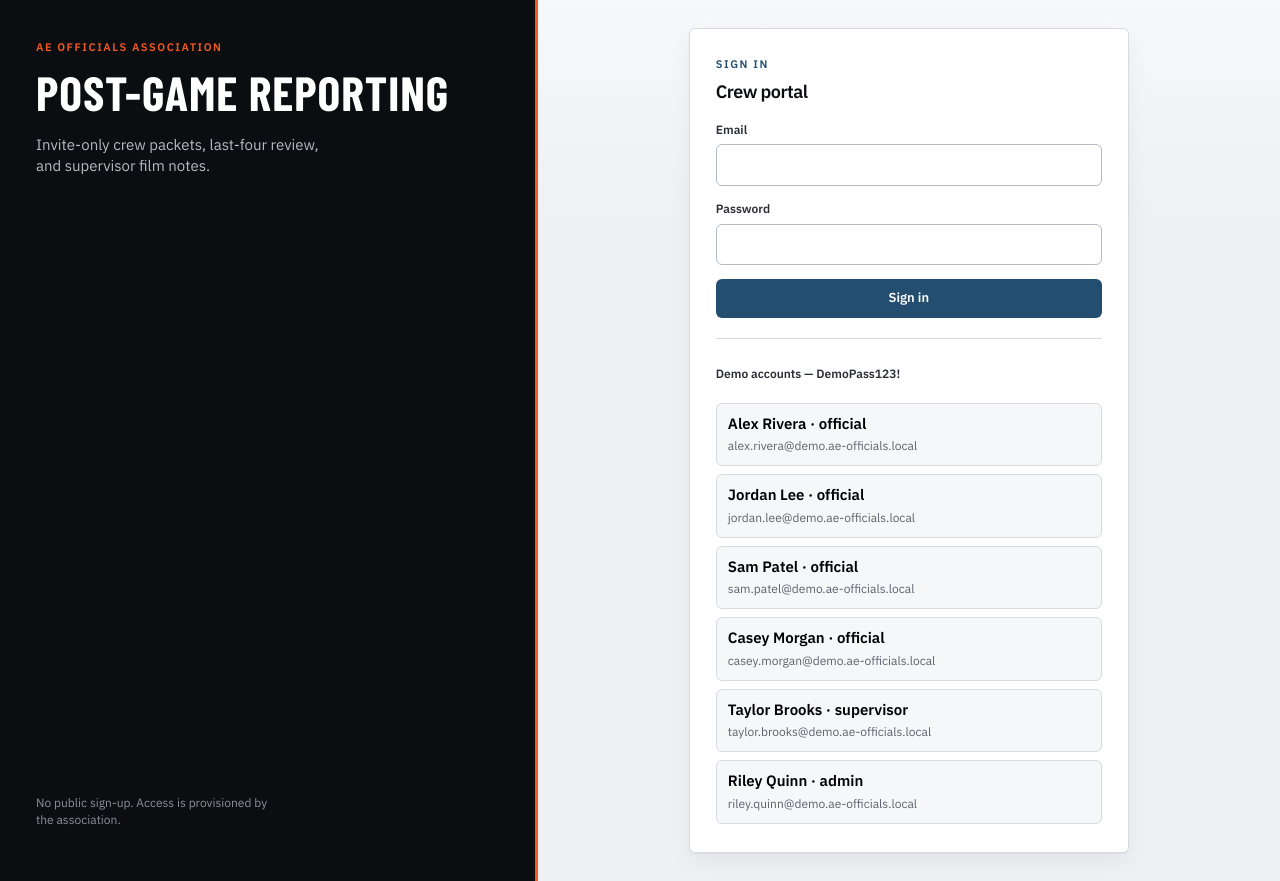
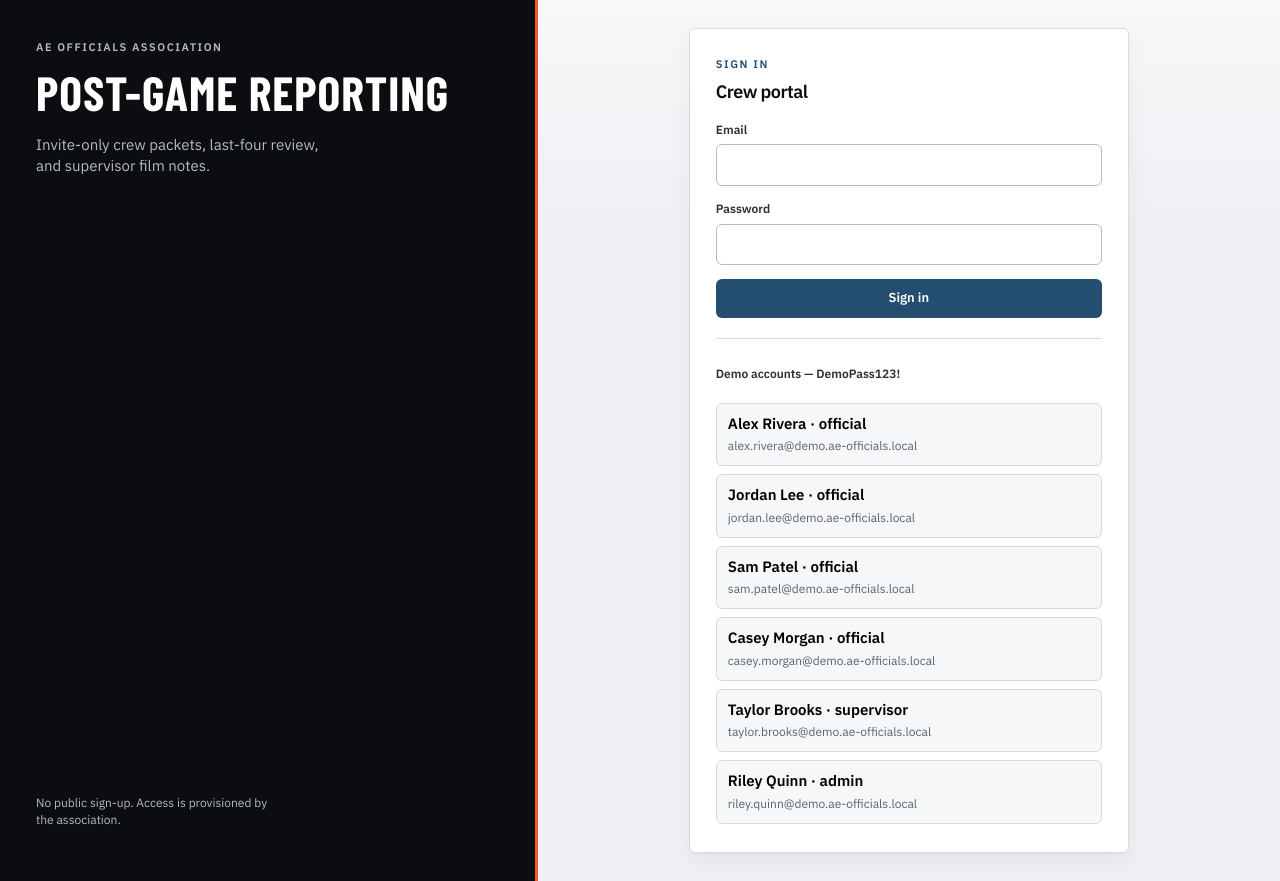
Before and after one commit to grokbotdev/grokbotdev.github.io, a React (Vite) app: page /login in a window 1280 px wide. Built offline with nearby package versions, Linux system fonts and the light colour scheme; no server answers.

Commit message:
Use theme classes on login hero copy

```diff
--- a/src/pages/LoginPage.tsx
+++ b/src/pages/LoginPage.tsx
@@ -21,13 +21,13 @@ export function LoginPage() {
     <div className="login-wrap">
       <aside className="login-hero">
         <div>
-          <p className="kicker" style={{ color: "var(--orange)" }}>
+          <p className="kicker">
             AE Officials Association
           </p>
           <h1>Post-game reporting</h1>
           <p>Invite-only crew packets, last-four review, and supervisor film notes.</p>
         </div>
-        <p className="meta" style={{ color: "#8b919a" }}>
+        <p className="meta">
           No public sign-up. Access is provisioned by the association.
         </p>
       </aside>
```
